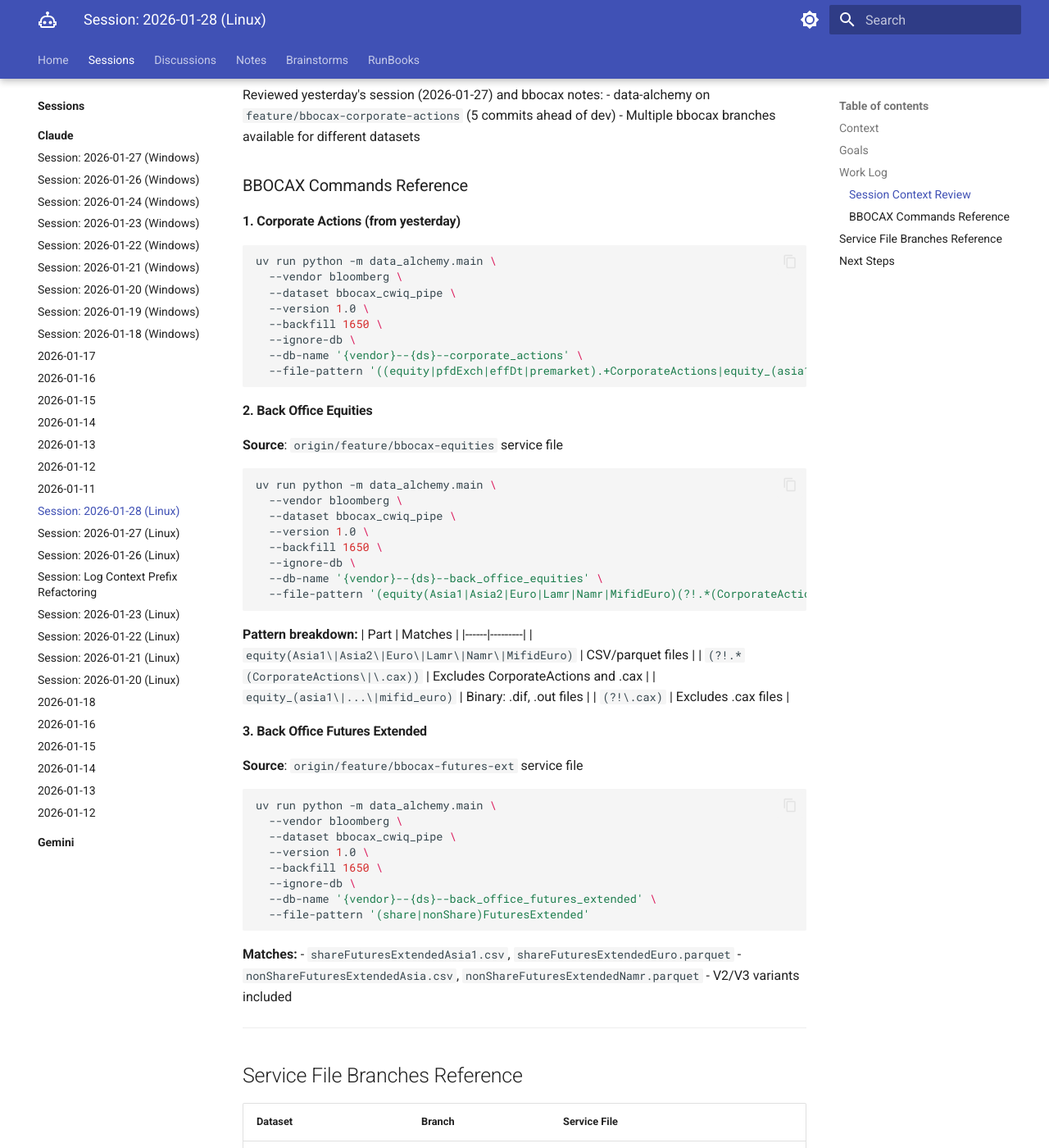
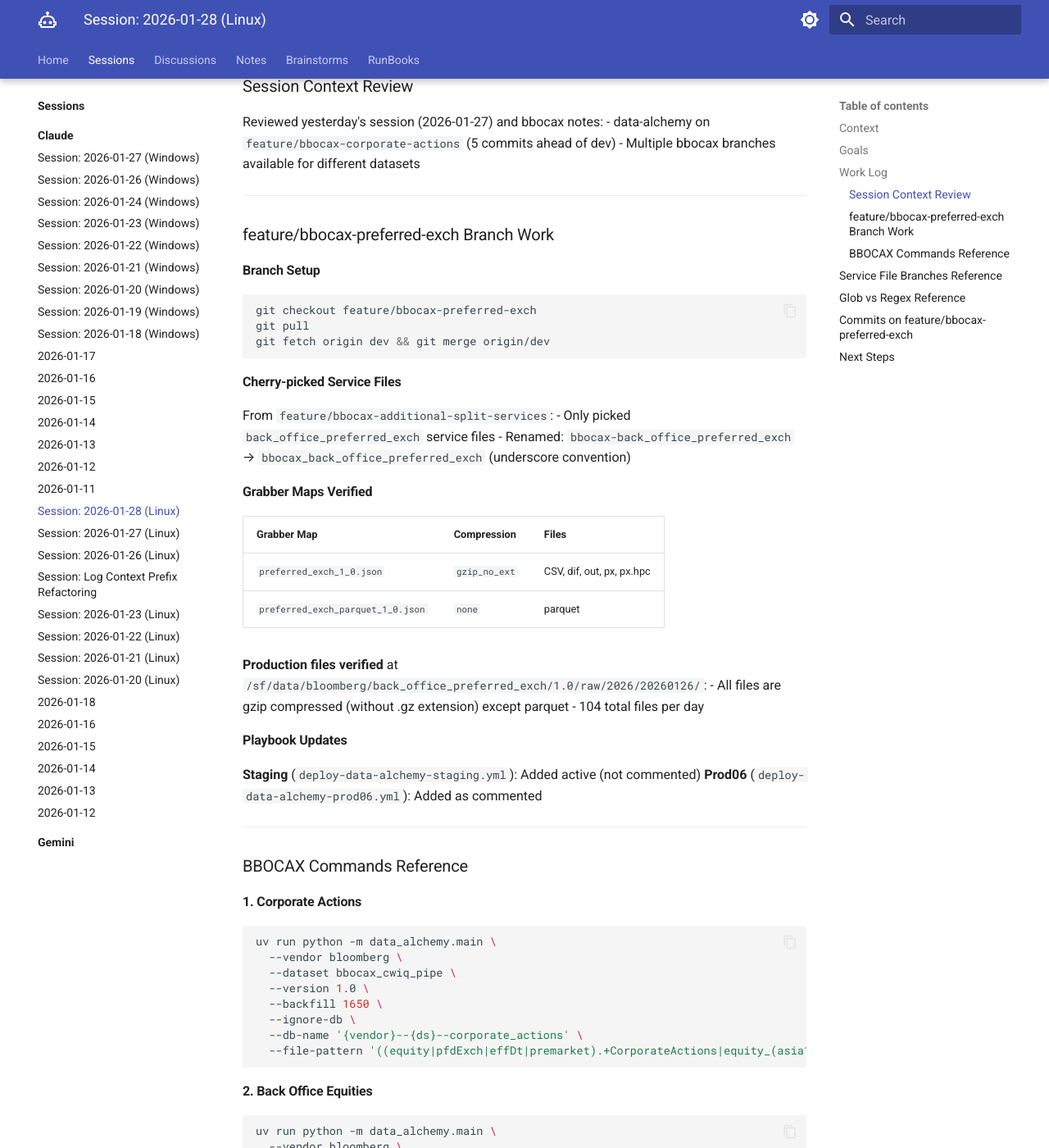
Before and after one commit to ThanuMahee12/AgentContext, an MkDocs documentation site: the page built from docs/sessions/claude/l-2026-01-28.md, in a window 1280 px wide and 1400 px high, scrolled down 556 px. Shown: the whole window at 82% size. Built offline with MkDocs 1.6.1 and Material for MkDocs 9.7.7, drawn with Linux system fonts in a browser that asks for light colours; some of the changed text lies outside the part shown.

Commit message:
docs: update session l-2026-01-28 - bbocax_back_office_preferred_exch work

````diff
--- a/docs/sessions/claude/l-2026-01-28.md
+++ b/docs/sessions/claude/l-2026-01-28.md
@@ -2,12 +2,13 @@
 
 ## Context
 - **Repo**: alchmy
-- **Branch**: data-alchemy on `feature/bbocax-corporate-actions`
+- **Branch**: data-alchemy on `feature/bbocax-preferred-exch`
 
 ## Goals
 - [x] Review yesterday's session and continue bbocax mapping
 - [x] Get bbocax equities command
 - [x] Get bbocax futures_extended command
+- [x] Work on bbocax_back_office_preferred_exch branch
 
 ## Work Log
 
@@ -17,9 +18,41 @@ Reviewed yesterday's session (2026-01-27) and bbocax notes:
 - data-alchemy on `feature/bbocax-corporate-actions` (5 commits ahead of dev)
 - Multiple bbocax branches available for different datasets
 
+---
+
+### feature/bbocax-preferred-exch Branch Work
+
+#### Branch Setup
+```bash
+git checkout feature/bbocax-preferred-exch
+git pull
+git fetch origin dev && git merge origin/dev
+```
+
+#### Cherry-picked Service Files
+From `feature/bbocax-additional-split-services`:
+- Only picked `back_office_preferred_exch` service files
+- Renamed: `bbocax-back_office_preferred_exch` → `bbocax_back_office_preferred_exch` (underscore convention)
+
+#### Grabber Maps Verified
+| Grabber Map | Compression | Files |
+|-------------|-------------|-------|
+| `preferred_exch_1_0.json` | `gzip_no_ext` | CSV, dif, out, px, px.hpc |
+| `preferred_exch_parquet_1_0.json` | `none` | parquet |
+
+**Production files verified** at `/sf/data/bloomberg/back_office_preferred_exch/1.0/raw/2026/20260126/`:
+- All files are gzip compressed (without .gz extension) except parquet
+- 104 total files per day
+
+#### Playbook Updates
+**Staging** (`deploy-data-alchemy-staging.yml`): Added active (not commented)
+**Prod06** (`deploy-data-alchemy-prod06.yml`): Added as commented
+
+---
+
 ### BBOCAX Commands Reference
 
-#### 1. Corporate Actions (from yesterday)
+#### 1. Corporate Actions
 ```bash
 uv run python -m data_alchemy.main \
   --vendor bloomberg \
@@ -32,7 +65,6 @@ uv run python -m data_alchemy.main \
 ```
 
 #### 2. Back Office Equities
-**Source**: `origin/feature/bbocax-equities` service file
 ```bash
 uv run python -m data_alchemy.main \
   --vendor bloomberg \
@@ -44,16 +76,7 @@ uv run python -m data_alchemy.main \
   --file-pattern '(equity(Asia1|Asia2|Euro|Lamr|Namr|MifidEuro)(?!.*(CorporateActions|\.cax))|equity_(asia1|asia2|euro|lamr|namr|mifid_euro)(?!\.cax))'
 ```
 
-**Pattern breakdown:**
-| Part | Matches |
-|------|---------|
-| `equity(Asia1\|Asia2\|Euro\|Lamr\|Namr\|MifidEuro)` | CSV/parquet files |
-| `(?!.*(CorporateActions\|\.cax))` | Excludes CorporateActions and .cax |
-| `equity_(asia1\|...\|mifid_euro)` | Binary: .dif, .out files |
-| `(?!\.cax)` | Excludes .cax files |
-
 #### 3. Back Office Futures Extended
-**Source**: `origin/feature/bbocax-futures-ext` service file
 ```bash
 uv run python -m data_alchemy.main \
   --vendor bloomberg \
@@ -65,10 +88,30 @@ uv run python -m data_alchemy.main \
   --file-pattern '(share|nonShare)FuturesExtended'
 ```
 
-**Matches:**
-- `shareFuturesExtendedAsia1.csv`, `shareFuturesExtendedEuro.parquet`
-- `nonShareFuturesExtendedAsia.csv`, `nonShareFuturesExtendedNamr.parquet`
-- V2/V3 variants included
+#### 4. Back Office Preferred Exch
+```bash
+uv run python -m data_alchemy.main \
+  --vendor bloomberg \
+  --dataset bbocax_cwiq_pipe \
+  --version 1.0 \
+  --backfill 1650 \
+  --ignore-db \
+  --db-name '{vendor}--{ds}--back_office_preferred_exch' \
+  --file-pattern '(pfdExch(Asia|Euro|Lamr|Namr)(?!.*(CorporateActions|\.cax))|pfd_exch_(asia|euro|lamr|namr)(?!\.cax))'
+```
+
+**Test with limited files:**
+```bash
+uv run python -m data_alchemy.main \
+  --vendor bloomberg \
+  --dataset bbocax_cwiq_pipe \
+  --version 1.0 \
+  --backfill 48 \
+  --ignore-db \
+  --test-limit 10 \
+  --db-name '{vendor}--{ds}--back_office_preferred_exch' \
+  --file-pattern '(pfdExch(Asia|Euro|Lamr|Namr)(?!.*(CorporateActions|\.cax))|pfd_exch_(asia|euro|lamr|namr)(?!\.cax))'
+```
 
 ---
 
@@ -76,14 +119,44 @@ uv run python -m data_alchemy.main \
 
 | Dataset | Branch | Service File |
 |---------|--------|--------------|
-| back_office_equities | `feature/bbocax-equities` | `data-alchemy-prod-bloomberg-1.0-bbocax-back_office_equities.service` |
-| back_office_futures_extended | `feature/bbocax-futures-ext` | `data-alchemy-prod-bloomberg-1.0-bbocax-back_office_futures_extended.service` |
-| corporate_actions | `feature/bbocax-corporate-actions` | Current branch |
+| back_office_equities | `feature/bbocax-equities` | `bbocax-back_office_equities.service` |
+| back_office_futures_extended | `feature/bbocax-futures-ext` | `bbocax-back_office_futures_extended.service` |
+| back_office_preferred_exch | `feature/bbocax-preferred-exch` | `bbocax_back_office_preferred_exch.service` |
+| corporate_actions | `feature/bbocax-corporate-actions` | `bbocax-corporate_actions.service` |
+
+---
+
+## Glob vs Regex Reference
+
+| Shell | Syntax |
+|-------|--------|
+| Bash glob | `{dif,out}` |
+| Regex | `(dif\|out)` |
+
+**Example:**
+```bash
+# Correct (bash brace expansion)
+file /sf/data/bloomberg/back_office_preferred_exch/1.0/raw/2026/20260126/pfd_exch_namr_cins_bbid.{dif,out}
+
+# Wrong (regex syntax in bash)
+file /sf/data/bloomberg/back_office_preferred_exch/1.0/raw/2026/20260126/pfd_exch_namr_cins_bbid.(dif|out)
+```
+
+---
+
+## Commits on feature/bbocax-preferred-exch
+
+1. Merge origin/dev
+2. `feat: add back_office_preferred_exch service files`
+3. `refactor: rename service files to use underscore (bbocax_back_office_preferred_exch)`
+4. `docs: add bbocax_back_office_preferred_exch to prod06 playbook (commented)`
+5. `feat: add bbocax_back_office_preferred_exch to staging playbook`
 
 ---
 
 ## Next Steps
+- [ ] Run preferred_exch backfill command and validate
+- [ ] Run DQ validation for preferred_exch
+- [ ] Merge feature/bbocax-preferred-exch to dev
 - [ ] Run equities backfill command
 - [ ] Run futures_extended backfill command
-- [ ] Validate DQ for both datasets
-- [ ] Merge branches to dev
````
